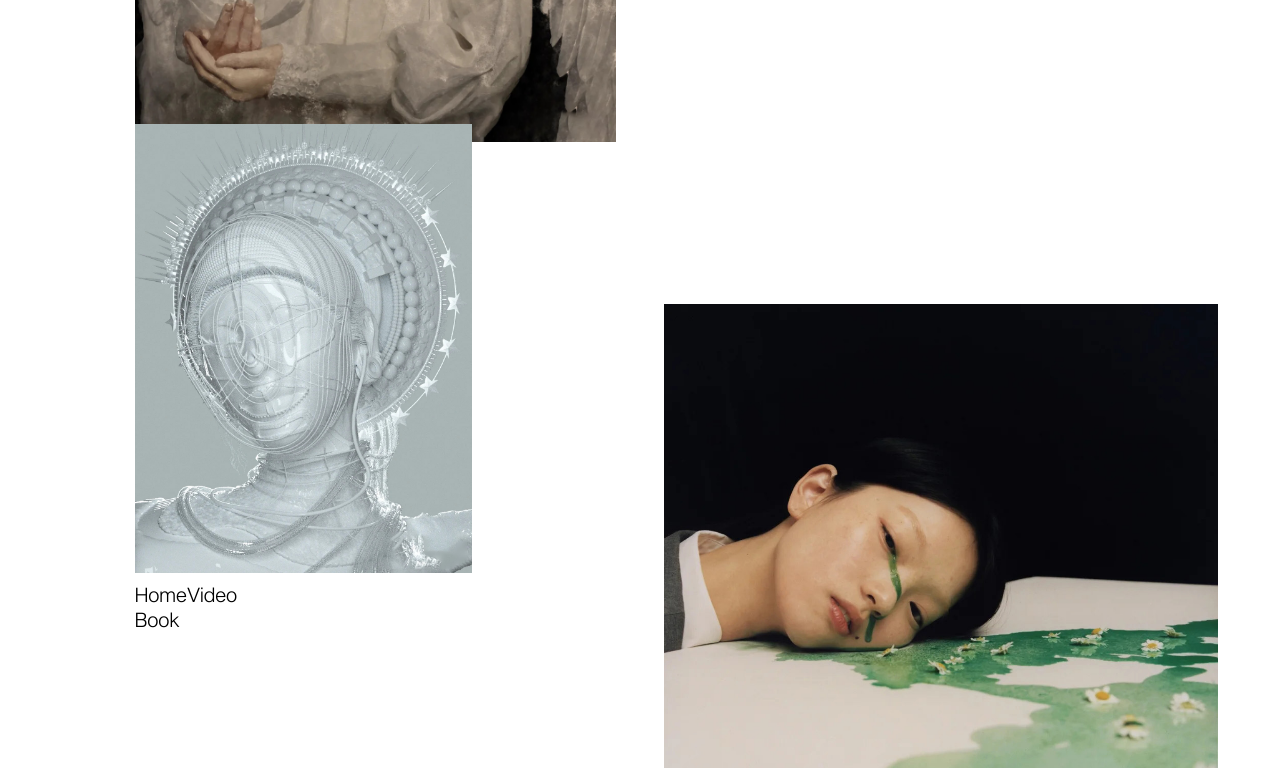
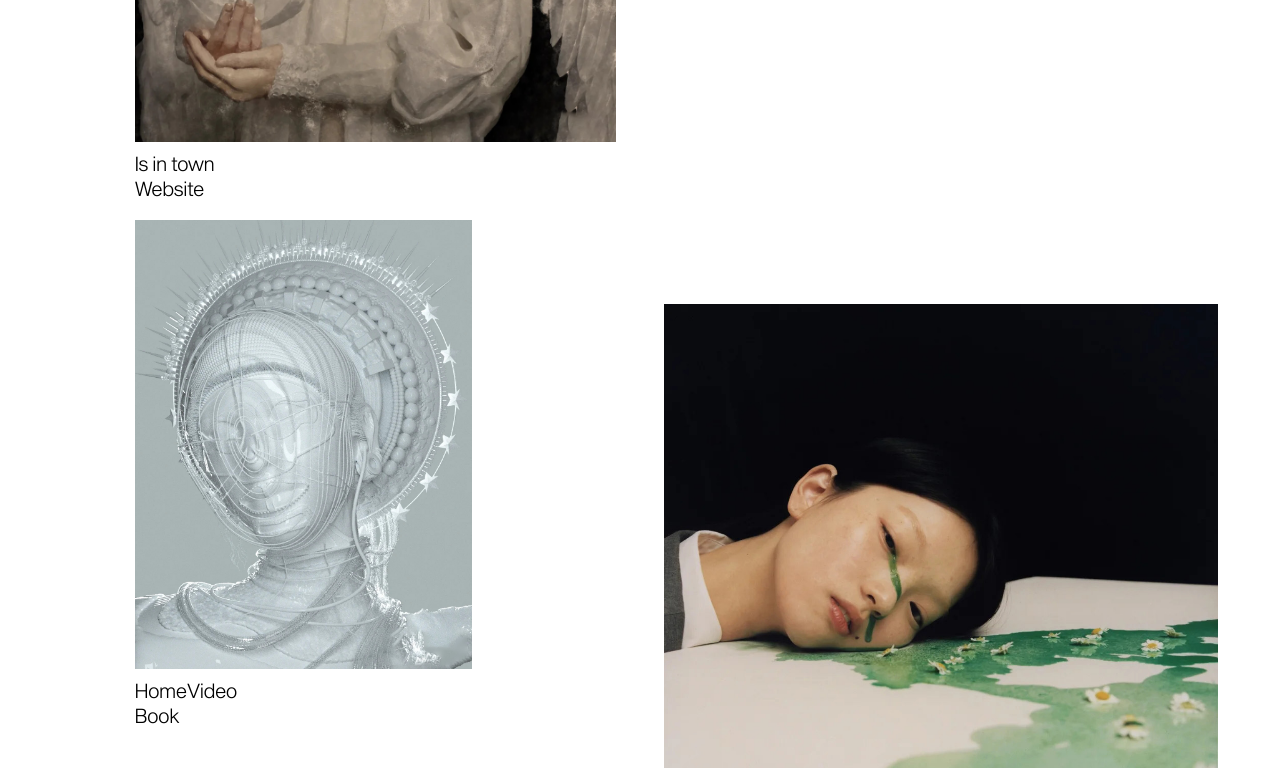
Before and after one commit to y-lucky1/zuoping, a plain HTML site: page fonts/index.html in a window 1280 px wide. Shown: the part 3400-4168 px from the top of the page. Drawn offline with Linux system fonts and the light colour scheme; files whose address does not match are found by name.

Commit message:
Update index.html

```diff
--- a/fonts/index.html
+++ b/fonts/index.html
@@ -108,7 +108,7 @@
             width: 28%;
             margin-left: 8%;
             position: relative;
-            top: -180px;
+            top: -84px;
         }
 
         .portfolio .ntky {
```
